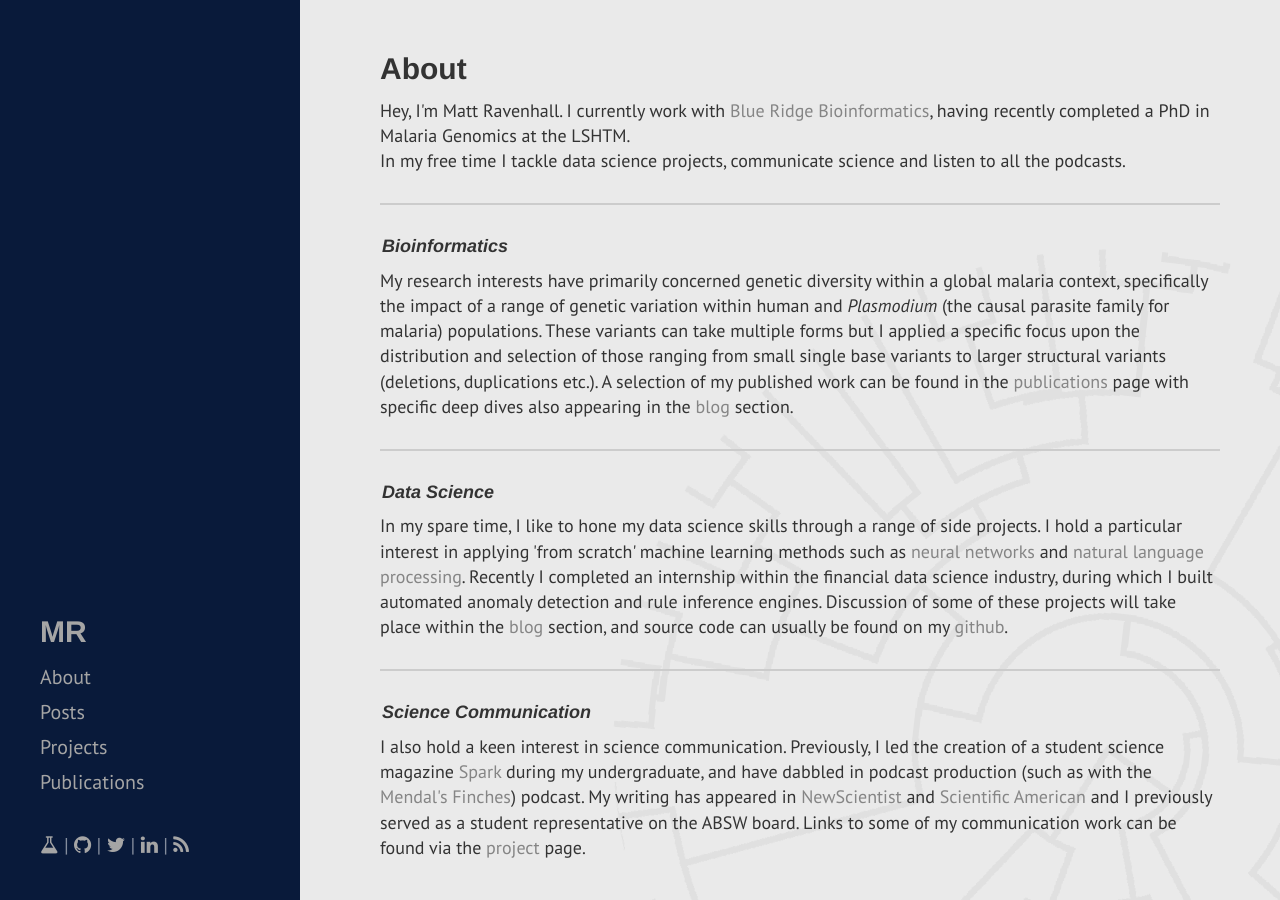
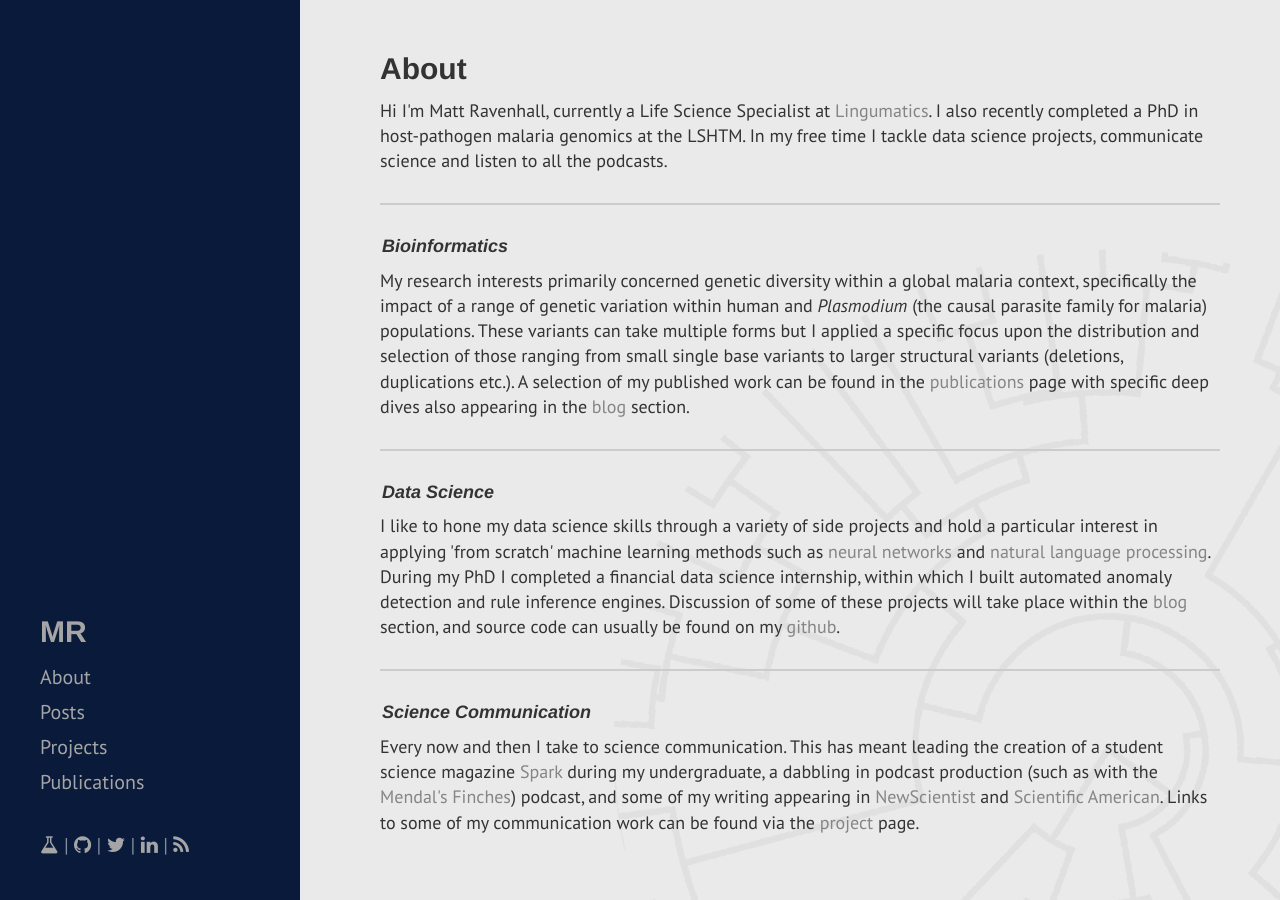
Before and after one commit to mattravenhall/mattravenhall.github.io, a Jekyll site: the page built from about/index.html, in a window 1280 px wide. Built offline with Jekyll 4.4.1, drawn with Linux system fonts in a browser that asks for light colours.

Commit message:
Added PfGlobalSV & other updates

```diff
--- a/about/index.html
+++ b/about/index.html
@@ -4,26 +4,25 @@
 ---
 
 <h1>{{ page.title }}</h1>
-<p>Hey, I'm Matt Ravenhall. I currently work with <a href="http://blueridgebio.co.uk/">Blue Ridge Bioinformatics</a>, having recently completed a PhD in Malaria Genomics at the LSHTM</a>.<br>
-In my free time I tackle data science projects, communicate science and listen to all the podcasts.</p>
+<p>Hi I'm Matt Ravenhall, currently a Life Science Specialist at <a href="https://www.linguamatics.com/">Lingumatics</a>. I also recently completed a PhD in host-pathogen malaria genomics at the LSHTM</a>. In my free time I tackle data science projects, communicate science and listen to all the podcasts.</p>
 
 <hr>
 
 <h3>Bioinformatics</h3>
 <p>
-	My research interests have primarily concerned genetic diversity within a global malaria context, specifically the impact of a range of genetic variation within human and <i>Plasmodium</i> (the causal parasite family for malaria) populations. These variants can take multiple forms but I applied a specific focus upon the distribution and selection of those ranging from small single base variants to larger structural variants (deletions, duplications etc.). A selection of my published work can be found in the <a href="/publications">publications</a> page with specific deep dives also appearing in the <a href="/blog">blog</a> section.
+	My research interests primarily concerned genetic diversity within a global malaria context, specifically the impact of a range of genetic variation within human and <i>Plasmodium</i> (the causal parasite family for malaria) populations. These variants can take multiple forms but I applied a specific focus upon the distribution and selection of those ranging from small single base variants to larger structural variants (deletions, duplications etc.). A selection of my published work can be found in the <a href="/publications">publications</a> page with specific deep dives also appearing in the <a href="/blog">blog</a> section.
 </p>
 
 <hr>
 
 <h3>Data Science</h3>
 <p>
-	In my spare time, I like to hone my data science skills through a range of side projects. I hold a particular interest in applying 'from scratch' machine learning methods such as <a href="https://github.com/mattravenhall/BasicNeuralNetwork">neural networks</a> and <a href="https://github.com/mattravenhall/TweetSentiment">natural language processing</a>. Recently I completed an internship within the financial data science industry, during which I built automated anomaly detection and rule inference engines. Discussion of some of these projects will take place within the <a href="/blog">blog</a> section, and source code can usually be found on my <a href="https://github.com/mattravenhall">github</a>.
+	I like to hone my data science skills through a variety of side projects and hold a particular interest in applying 'from scratch' machine learning methods such as <a href="https://github.com/mattravenhall/BasicNeuralNetwork">neural networks</a> and <a href="https://github.com/mattravenhall/TweetSentiment">natural language processing</a>. During my PhD I completed a financial data science internship, within which I built automated anomaly detection and rule inference engines. Discussion of some of these projects will take place within the <a href="/blog">blog</a> section, and source code can usually be found on my <a href="https://github.com/mattravenhall">github</a>.
 </p>
 
 <hr>
 
 <h3>Science Communication</h3>
 <p>
-	I also hold a keen interest in science communication. Previously, I led the creation of a student science magazine <a href="https://blogs.scientificamerican.com/incubator/spark-magazine-student-science-magazine-of-york-university">Spark</a> during my undergraduate, and have dabbled in podcast production (such as with the <a href="https://soundcloud.com/mendels-finches">Mendal's Finches</a>) podcast. My writing has appeared in <a href="https://www.newscientist.com/article/2110485-our-ice-age-ancestors-skinned-cave-lions-to-make-roofs-for-huts/">NewScientist</a> and <a href="https://blogs.scientificamerican.com/incubator/spark-magazine-student-science-magazine-of-york-university">Scientific American</a> and I previously served as a student representative on the ABSW board. Links to some of my communication work can be found via the <a href="/projects">project</a> page.
+	Every now and then I take to science communication. This has meant leading the creation of a student science magazine <a href="https://blogs.scientificamerican.com/incubator/spark-magazine-student-science-magazine-of-york-university">Spark</a> during my undergraduate, a dabbling in podcast production (such as with the <a href="https://soundcloud.com/mendels-finches">Mendal's Finches</a>) podcast, and some of my writing appearing in <a href="https://www.newscientist.com/article/2110485-our-ice-age-ancestors-skinned-cave-lions-to-make-roofs-for-huts/">NewScientist</a> and <a href="https://blogs.scientificamerican.com/incubator/spark-magazine-student-science-magazine-of-york-university">Scientific American</a>. Links to some of my communication work can be found via the <a href="/projects">project</a> page.
 </p>
--- a/projects/index.html
+++ b/projects/index.html
@@ -6,6 +6,10 @@
 <h1>{{ page.title }}</h1>
 <h2>Research</h2>
 <div class="row" style="margin:auto;">
+	<div class="tile"><a href="http://genomics.lshtm.ac.uk/PfGlobalSV/"><div class="overlayWrap-tile">
+	    <img src="/assets/highlights/highlight_pfglobalsv.png" class="tilephoto">
+	    <div class="overlay-tile"><div class="overlayText">Exploring structural variation in global P. falciparum</div></div>
+	</div></a></div>
 	<div class="tile"><a href="/2018/01/31/Tanz-Human-GWAS.html"><div class="overlayWrap-tile">
 	    <img src="/assets/highlights/highlight_tanzgwas.png" class="tilephoto">
 	    <div class="overlay-tile"><div class="overlayText">Identifying novel signals of malaria resistance in Tanzania</div></div>
```
Also changed, not shown: _posts/2019-06-04-PfGlobalSV.md (added, +14 -0 lines), assets/highlights/highlight_pfglobalsv.png (added), assets/posts/pfglobalsv.png (added).
